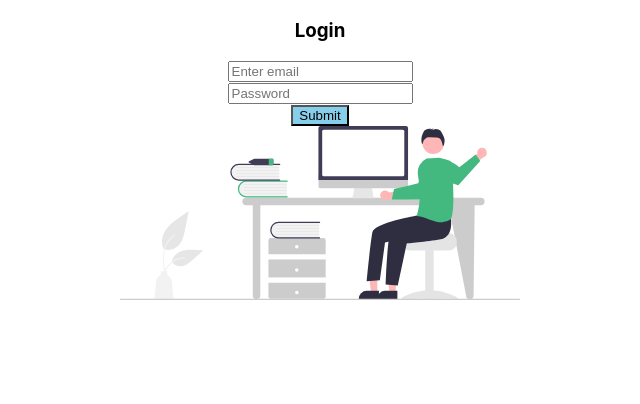
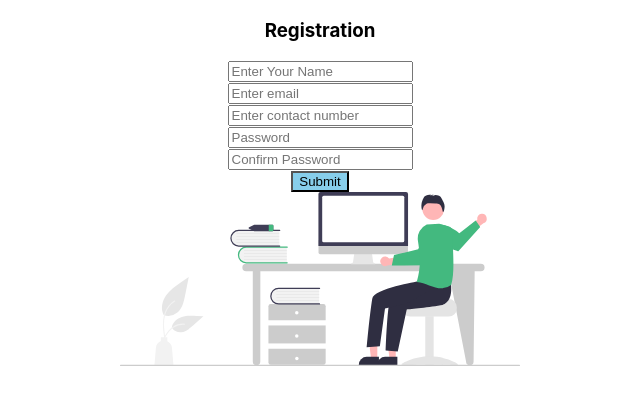
Before and after one commit to Parikshit2108/Team_Code_Red, a React (Create React App) app: page / in a window 1280 px wide. Shown: the top 404 px of the page, without its empty margins (320-960 px from the left). Built offline with nearby package versions, Linux system fonts and the light colour scheme.

Commit message:
task remain

```diff
--- a/src/App.js
+++ b/src/App.js
@@ -3,10 +3,10 @@ import { ThemeProvider } from "@mui/styles";
 // import Aboutmain from "./Components/Aboutmain";
 // import Bookinginfo from "./Components/Bookinginfo";
 // import Userinfomain from "./Components/Userinfomain";
-// import Home from "./components/Home";
+import Home from "./components/Home";
 // import UserInfo from "./Components/UserInfo";
 import "./App.css";
-import Login from "./components/Login";
+// import Login from "./components/Login";
 
 const theme = createTheme({});
 
@@ -17,9 +17,9 @@ function App() {
         {/* <Aboutmain />
         <Bookinginfo />
         <Userinfomain /> */}
-        {/* <Home /> */}
+        <Home />
         {/* <UserInfo /> */}
-        <Login />
+        {/* <Login /> */}
       </ThemeProvider>
     </div>
   );
```
